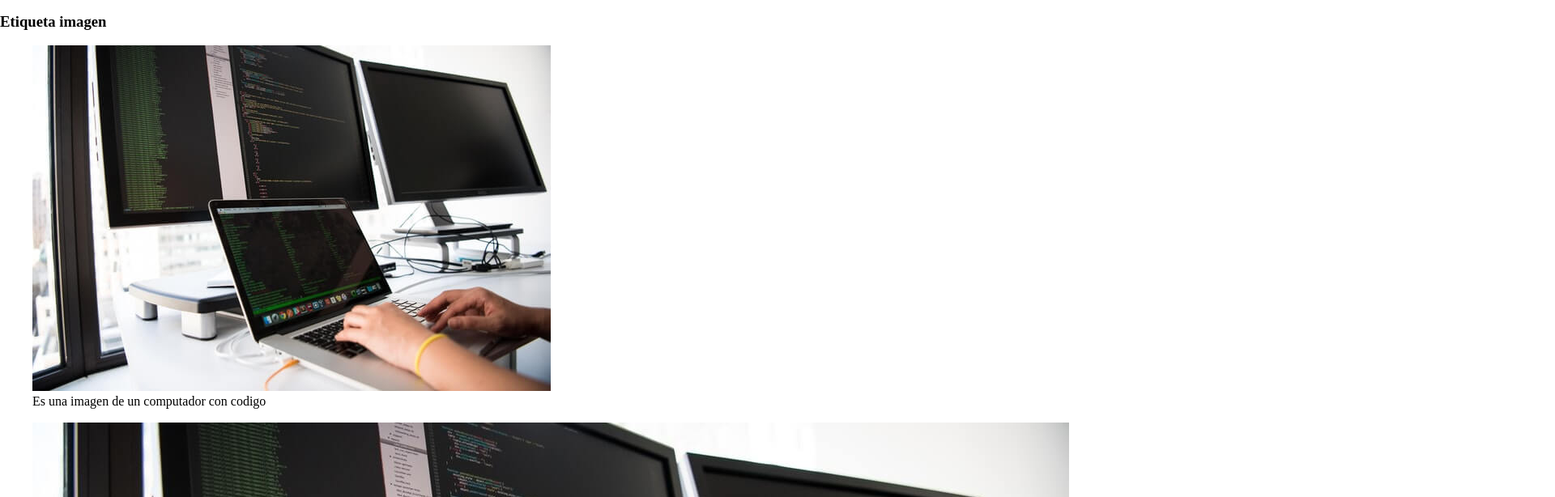
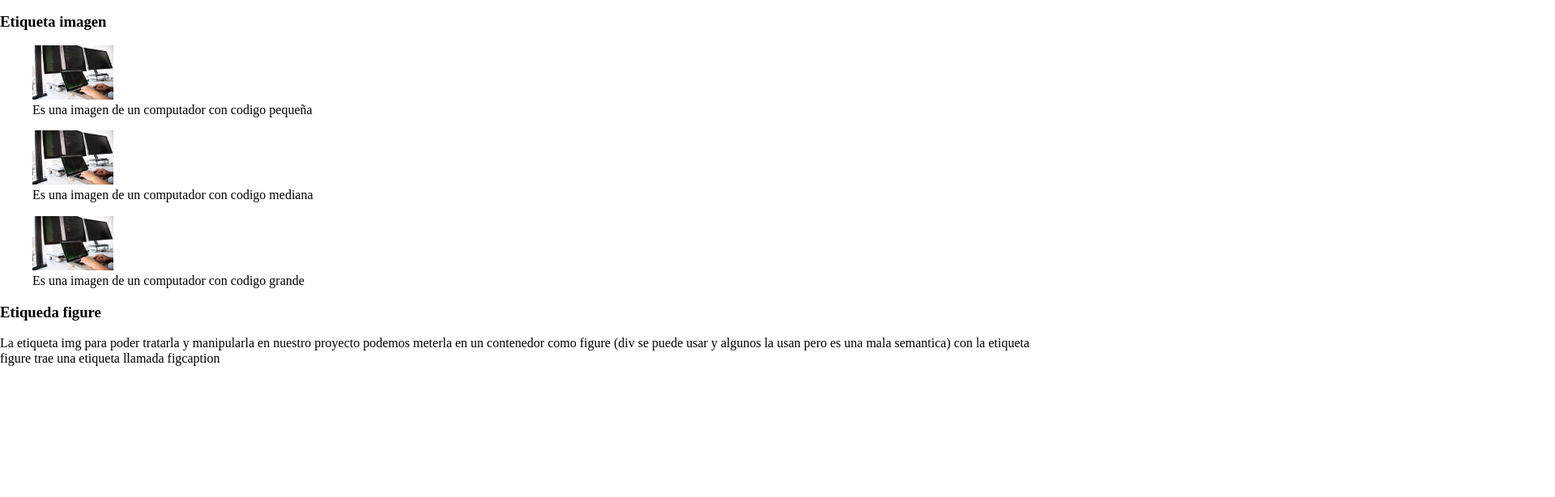
Before and after one commit to ospinajuanp/DefinitivoHTMLCSSPlatzi, a website: page index.html in a window 1280 px wide. Shown: the part 1522-2136 px from the top of the page at 81% size, 1920 px wide, since content can reach past the window. After the commit the page ends 1974 px from the top, so only its background shows below. Drawn offline with nearby package versions, Linux system fonts and the light colour scheme.

Commit message:
Modificacion de img para que este en un tamaña mas pequeño

```diff
--- a/index.css
+++ b/index.css
@@ -0,0 +1,3 @@
+img{
+    width: 100px;
+}
--- a/index.html
+++ b/index.html
@@ -145,15 +145,15 @@
                     <section>
                         <figure>
                             <img src="./img/Pequena.jpg" alt="Es una imagen de un portatil con codigo de programacion">
-                            <figcaption>Es una imagen de un computador con codigo</figcaption>
+                            <figcaption>Es una imagen de un computador con codigo pequeña</figcaption>
                         </figure>
                         <figure>
                             <img src="./img/Mediana.jpg" alt="Es una imagen de un portatil con codigo de programacion">
-                            <figcaption>Es una imagen de un computador con codigo</figcaption>
+                            <figcaption>Es una imagen de un computador con codigo mediana</figcaption>
                         </figure>
                         <figure>
                             <img src="./img/Grande.jpg" alt="Es una imagen de un portatil con codigo de programacion">
-                            <figcaption>Es una imagen de un computador con codigo</figcaption>
+                            <figcaption>Es una imagen de un computador con codigo grande</figcaption>
                         </figure>
                     </section>
                 </div>
```
